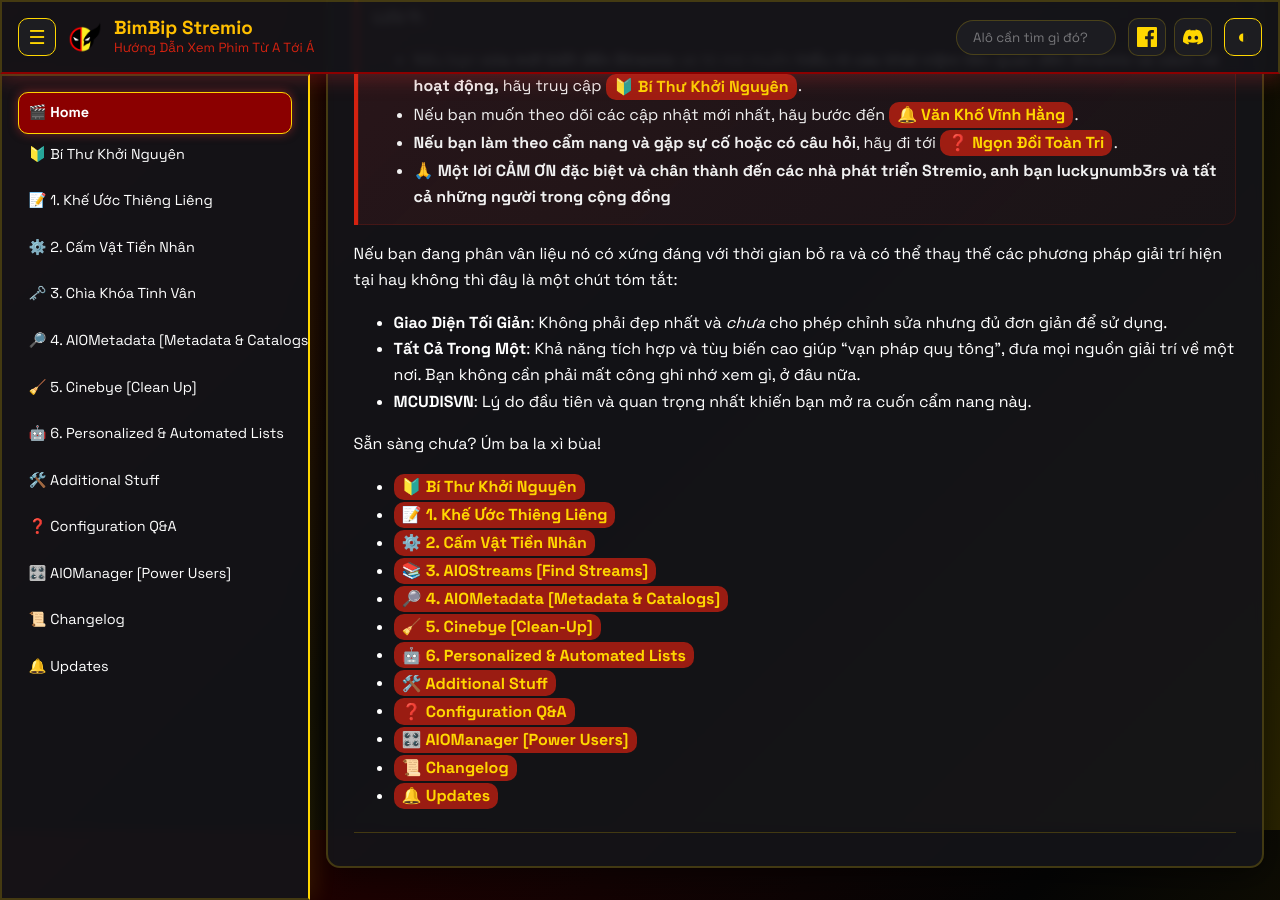
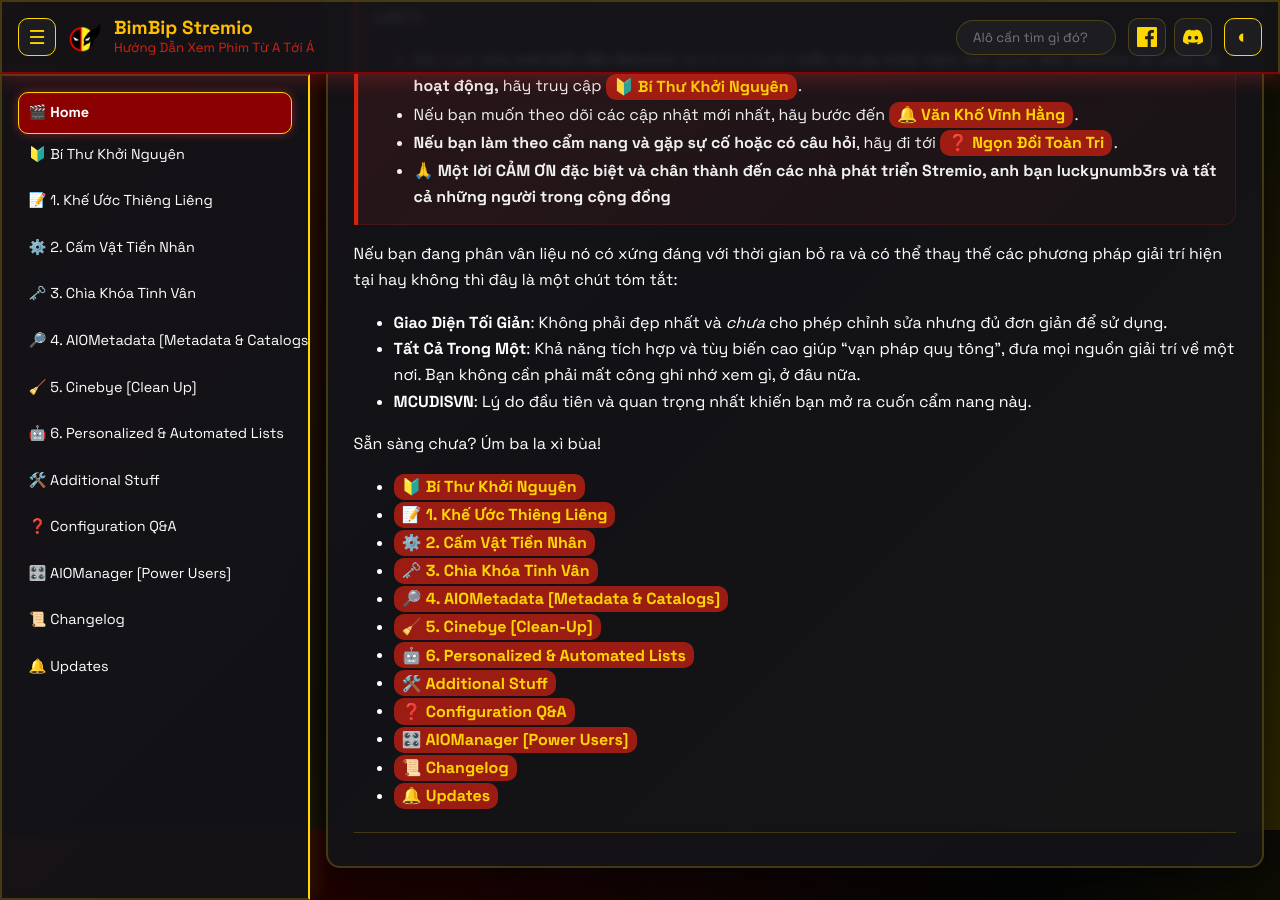
Before and after one commit to bimbipsubteam/bimbip-stremio, a Jekyll site: the page built from docs/index.md, in a window 1280 px wide and 900 px high, scrolled down 970 px. Built offline with Jekyll 4.4.1, drawn with Linux system fonts in a browser that asks for light colours.

Commit message:
chore: auto-sync homepage outputs

```diff
--- a/docs/index.md
+++ b/docs/index.md
@@ -29,7 +29,7 @@ Sẵn sàng chưa? Úm ba la xì bùa!
 - [🔰 Bí Thư Khởi Nguyên](guide/0-Beginner-Concepts.md)
 - [📝 1. Khế Ước Thiêng Liêng](guide/1-Accounts-Preparation.md)
 - [⚙️ 2. Cấm Vật Tiền Nhân](guide/2-Stremio-Initialization.md)
-- [📚 3. AIOStreams [Find Streams]](guide/3-AIOStreams-Setup.md)
+- [🗝️ 3. Chìa Khóa Tinh Vân](guide/3-MCUDISVN-Setup.md)
 - [🔎 4. AIOMetadata [Metadata & Catalogs]](guide/4-AIOMetadata-Setup.md)
 - [🧹 5. Cinebye [Clean-Up]](guide/5-Cinebye-Cleanup.md)
 - [🤖 6. Personalized & Automated Lists](guide/6-Personalized-Lists.md)
```
Also changed, not shown: README.md.
